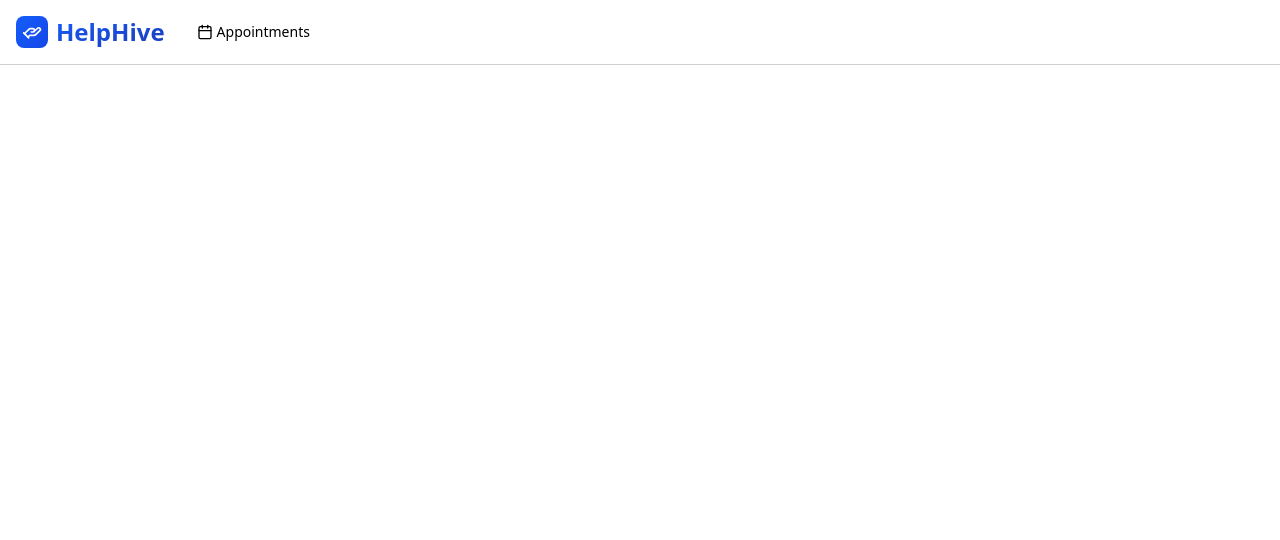
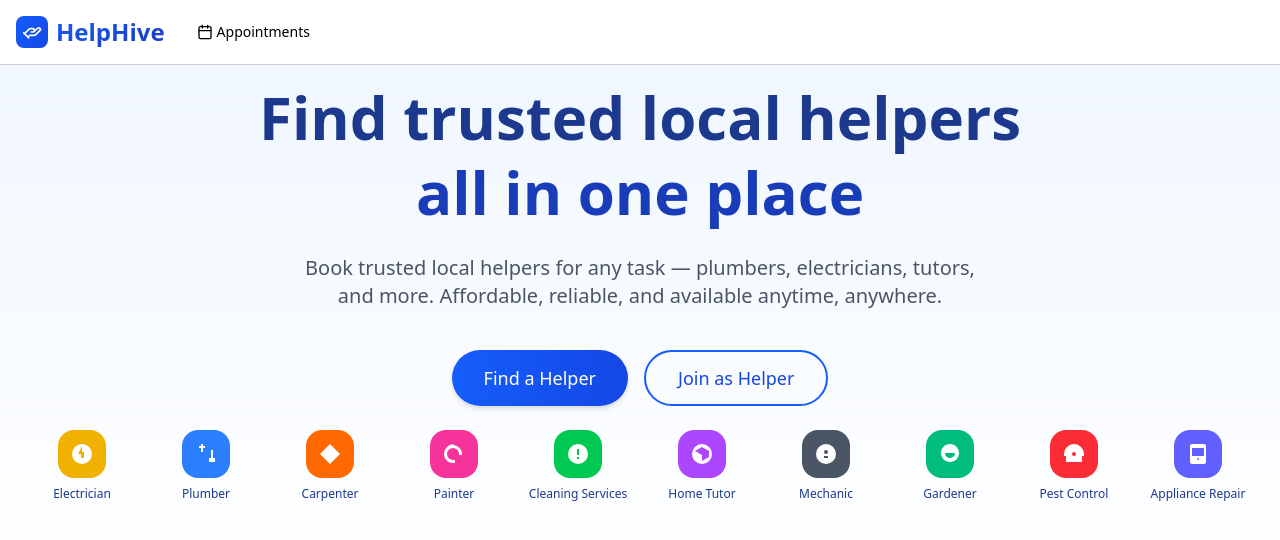
Before and after one commit to abhiraj33181/HelpHive, a React (Vite) app in the folder client/: page / in a window 1280 px wide. Shown: the top 540 px of the page. Built offline with nearby package versions, Linux system fonts and the light colour scheme.

Commit message:
Making the Hero Sectionm

```diff
--- a/client/src/App.jsx
+++ b/client/src/App.jsx
@@ -1,11 +1,13 @@
 import React from 'react'
 import Header from './components/Header'
+import Hero from './components/Hero'
 
 const App = () => {
   return (
     <>
     <div className="min-h-screen bg-white">
       <Header/>
+      <Hero/>
     </div>
     </>
   )
--- /dev/null
+++ b/client/src/assets/constant.js
@@ -0,0 +1,62 @@
+export const localServiceCategories = [
+  {
+    id: 'electrician',
+    title: 'Electrician',
+    icon: 'M12 2a10 10 0 100 20 10 10 0 000-20zm1 14h-2v-4H8l4-8v6h2v6z',
+    color: 'bg-yellow-500',
+  },
+  {
+    id: 'plumber',
+    title: 'Plumber',
+    icon: 'M7 2v2H5v2h2v4h2V6h2V4H9V2H7zm10 6v8h-2v4h6v-4h-2V8h-2z',
+    color: 'bg-blue-500',
+  },
+  {
+    id: 'carpenter',
+    title: 'Carpenter',
+    icon: 'M2 12l10 10 10-10-10-10L2 12zm10 4l6-6-6-6-6 6 6 6z',
+    color: 'bg-orange-500',
+  },
+  {
+    id: 'painter',
+    title: 'Painter',
+    icon: 'M12 2a10 10 0 00-10 10c0 4.97 4.03 9 9 9h2v-3h-2a6 6 0 010-12 6 6 0 016 6v1h3v-1a9 9 0 00-9-9z',
+    color: 'bg-pink-500',
+  },
+  {
+    id: 'cleaning',
+    title: 'Cleaning Services',
+    icon: 'M12 2a10 10 0 100 20 10 10 0 000-20zm1 15h-2v-2h2v2zm0-4h-2V7h2v6z',
+    color: 'bg-green-500',
+  },
+  {
+    id: 'tutor',
+    title: 'Home Tutor',
+    icon: 'M12 2a10 10 0 100 20 10 10 0 000-20zm0 3l7 4-7 4-7-4 7-4zm0 14v-6l7-4v6l-7 4z',
+    color: 'bg-purple-500',
+  },
+  {
+    id: 'mechanic',
+    title: 'Mechanic',
+    icon: 'M12 2a10 10 0 100 20 10 10 0 000-20zm2 14h-4v-2h4v2zm-2-4a2 2 0 110-4 2 2 0 010 4z',
+    color: 'bg-gray-600',
+  },
+  {
+    id: 'gardener',
+    title: 'Gardener',
+    icon: 'M12 2C7 2 3 6 3 11s4 9 9 9 9-4 9-9S17 2 12 2zm0 14c-2.76 0-5-2.24-5-5h10c0 2.76-2.24 5-5 5z',
+    color: 'bg-emerald-500',
+  },
+  {
+    id: 'pest-control',
+    title: 'Pest Control',
+    icon: 'M12 2a10 10 0 00-10 10v2h2v6h16v-6h2v-2a10 10 0 00-10-10zm0 12a2 2 0 110-4 2 2 0 010 4z',
+    color: 'bg-red-500',
+  },
+  {
+    id: 'appliance-repair',
+    title: 'Appliance Repair',
+    icon: 'M6 2h12a2 2 0 012 2v16a2 2 0 01-2 2H6a2 2 0 01-2-2V4a2 2 0 012-2zm6 16a1 1 0 100-2 1 1 0 000 2zm-6-4h12V6H6v8z',
+    color: 'bg-indigo-500',
+  },
+];
--- /dev/null
+++ b/client/src/components/Hero.jsx
@@ -0,0 +1,57 @@
+import React from "react";
+import { localServiceCategories } from "../assets/constant";
+
+function Hero() {
+  const isAuthenticated = false;
+
+  return (
+    <section className="py-20 px-4 bg-gradient-to-b from-blue-50 to-white">
+      <div className="container mx-auto text-center">
+        {/* Heading */}
+        <h1 className="text-5xl md:text-6xl font-bold text-blue-900 leading-tight mb-6">
+          Find trusted local helpers <br />
+          <span className="text-blue-800">all in one place</span>
+        </h1>
+
+        {/* Subheading */}
+        <p className="text-xl text-gray-600 mb-10 max-w-2xl mx-auto">
+          Book trusted local helpers for any task — plumbers, electricians, tutors, and more.
+          Affordable, reliable, and available anytime, anywhere.
+        </p>
+
+        {/* Buttons */}
+        <div className="flex flex-col sm:flex-row gap-4 justify-center">
+          <button className="bg-gradient-to-r from-blue-600 to-blue-700 hover:from-blue-700 hover:to-blue-800 text-white font-medium rounded-full px-8 py-3 text-lg transition-all duration-300 shadow-md hover:shadow-lg">
+            {isAuthenticated ? "Book a Service" : "Find a Helper"}
+          </button>
+
+          <button className="border-2 border-blue-600 text-blue-700 hover:bg-blue-50 font-medium rounded-full px-8 py-3 text-lg transition-all duration-300">
+            {isAuthenticated ? "Go to Dashboard" : "Join as Helper"}
+          </button>
+        </div>
+
+        {/* category list  */}
+        <section className="py-6">
+            <div className="container mx-auto px-4">
+                <div className="flex justify-center items-center overflow-x-auto gap-6 pb-2 scrollbar-hide mx-auto">
+                    {localServiceCategories.map(category => (
+                        <button key={category.id} className="flex flex-col items-center min-w-[100px] group transition-transform">
+                            <div className={`w-12 h-12 ${category.color} rounded-2xl flex items-center justify-center mb-2 group-hover:shadow-xl transition-allduration-200`}>
+                                <svg className="w-6 h-6 text-white" fill="currentColor" viewBox="0 0 24 24">
+                                    <path d={category.icon} />
+                                </svg>
+                            </div>
+                            <span className="text-xs font-medium text-blue-900 text-center leading-tight">
+                                {category.title}
+                            </span>
+                        </button>
+                    ))}
+                </div>
+            </div>
+        </section>
+      </div>
+    </section>
+  );
+}
+
+export default Hero;
```
